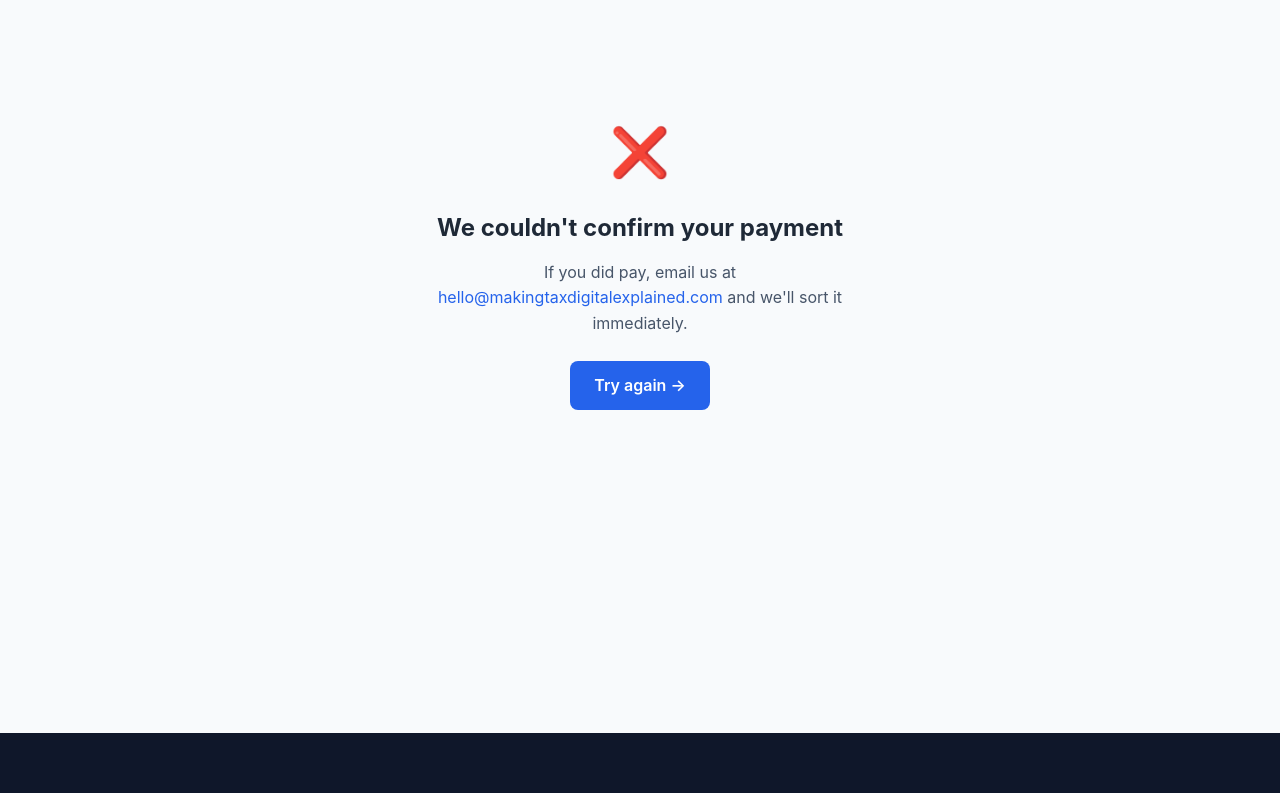
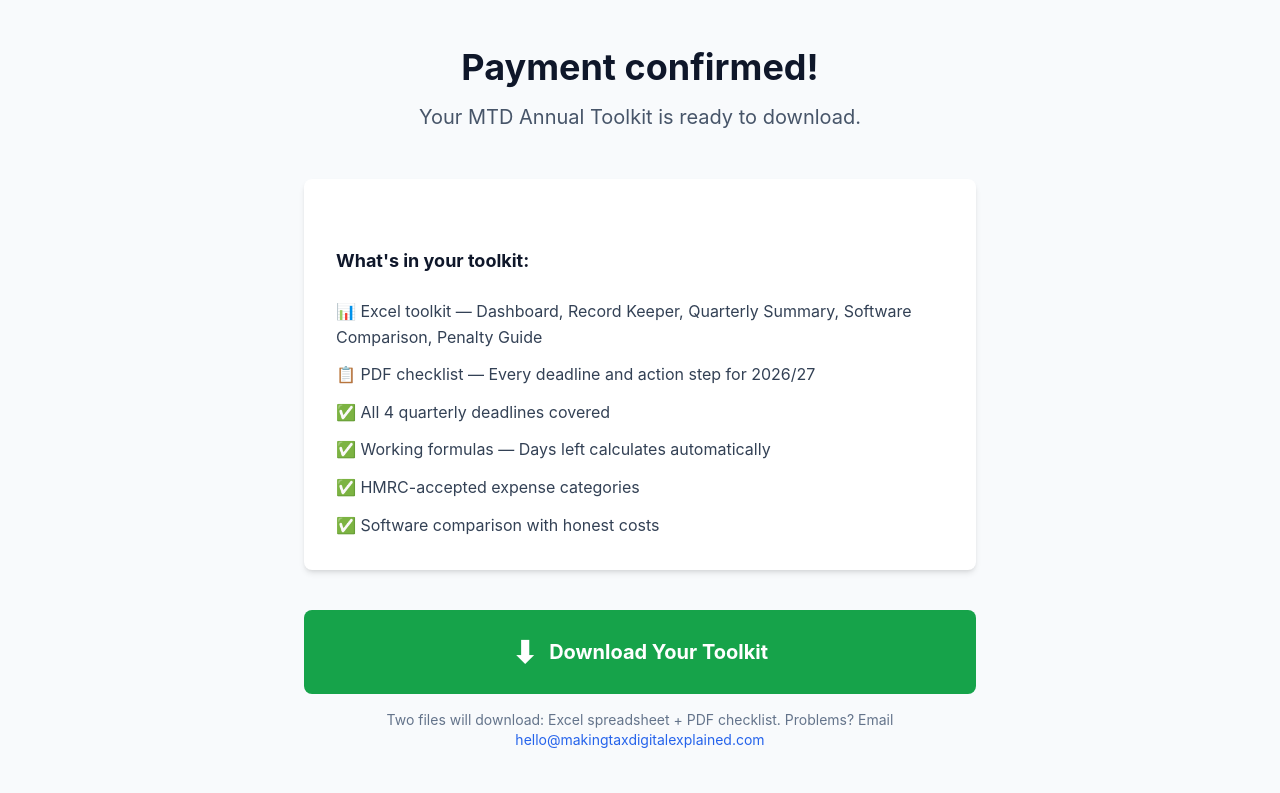
Before and after one commit to Tarrah4Tammwe/Making-Tax-Digital, a Next.js app: page /checkout-success in a window 1280 px wide. Shown: the part 267-1060 px from the top of the page. Built offline with nearby package versions, Linux system fonts and the light colour scheme.

Commit message:
Update: One button triggers both Excel + PDF downloads

```diff
--- a/app/checkout-success/page.js
+++ b/app/checkout-success/page.js
@@ -1,87 +1,37 @@
 'use client'
 
-import { useEffect, useState, Suspense } from 'react'
+import { useState, Suspense } from 'react'
 import { useSearchParams } from 'next/navigation'
 import Link from 'next/link'
 
 function SuccessContent() {
   const searchParams = useSearchParams()
   const sessionId = searchParams.get('session_id')
-  const [status, setStatus] = useState('loading') // loading | valid | invalid
+  const [status, setStatus] = useState('valid')
   const [downloading, setDownloading] = useState(false)
+  const [done, setDone] = useState(false)
 
-  useEffect(() => {
-    if (!sessionId) {
-      setStatus('invalid')
-      return
-    }
-
-    fetch(`/api/verify-payment?session_id=${sessionId}`)
-      .then(r => r.json())
-      .then(data => {
-        if (data.valid) {
-          localStorage.setItem('mtd_premium', 'true')
-          setStatus('valid')
-        } else {
-          setStatus('invalid')
-        }
-      })
-      .catch(() => setStatus('invalid'))
-  }, [sessionId])
+  const triggerDownload = (url, filename) => {
+    const a = document.createElement('a')
+    a.href = url
+    a.download = filename
+    document.body.appendChild(a)
+    a.click()
+    document.body.removeChild(a)
+  }
 
   const handleDownload = async () => {
     setDownloading(true)
     try {
-      const response = await fetch('/api/download-toolkit')
-      const blob = await response.blob()
-      const url = window.URL.createObjectURL(blob)
-      const a = document.createElement('a')
-      a.href = url
-      a.download = 'MTD-Annual-Toolkit-2026.zip'
-      document.body.appendChild(a)
-      a.click()
-      window.URL.revokeObjectURL(url)
-      document.body.removeChild(a)
+      triggerDownload('/api/download-excel', 'MTD-Annual-Toolkit-2026.xlsx')
+      await new Promise(r => setTimeout(r, 800))
+      triggerDownload('/api/download-pdf', 'MTD-Preparation-Checklist.pdf')
+      setDone(true)
     } catch (err) {
-      alert('Download failed. Please try again.')
-      console.error(err)
+      alert('Download failed. Please try again or contact hello@makingtaxdigitalexplained.com')
     } finally {
       setDownloading(false)
     }
-  }
-
-  if (status === 'loading') {
-    return (
-      <div className="min-h-screen flex items-center justify-center">
-        <div className="text-center">
-          <div className="text-5xl mb-4">⏳</div>
-          <p className="text-xl text-slate-600">Confirming your payment…</p>
-        </div>
-      </div>
-    )
-  }
-
-  if (status === 'invalid') {
-    return (
-      <div className="min-h-screen flex items-center justify-center px-4">
-        <div className="text-center max-w-md">
-          <div className="text-5xl mb-4">❌</div>
-          <h1 className="text-2xl font-bold mb-4">We couldn't confirm your payment</h1>
-          <p className="text-slate-600 mb-6">
-            If you did pay, email us at{' '}
-            <a href="mailto:hello@makingtaxdigitalexplained.com" className="text-blue-600">
-              hello@makingtaxdigitalexplained.com
-            </a>
-            {' '}and we'll sort it immediately.
-          </p>
-          <Link href="/premium-checklist">
-            <button className="bg-blue-600 text-white px-6 py-3 rounded-lg font-semibold">
-              Try again →
-            </button>
-          </Link>
-        </div>
-      </div>
-    )
   }
 
   return (
@@ -90,60 +40,45 @@ function SuccessContent() {
         <div className="text-center mb-12">
           <div className="text-6xl mb-6">🎉</div>
           <h1 className="text-4xl font-bold mb-4 text-slate-900">Payment confirmed!</h1>
-          <p className="text-xl text-slate-600">
-            Your MTD Annual Toolkit is ready to download.
-          </p>
+          <p className="text-xl text-slate-600">Your MTD Annual Toolkit is ready to download.</p>
         </div>
 
-        {/* What's Inside */}
         <div className="bg-white rounded-lg shadow-md p-8 mb-10">
           <h2 className="font-bold text-lg mb-6 text-slate-900">What's in your toolkit:</h2>
           <div className="space-y-3">
-            <div className="flex items-start gap-3">
-              <span className="text-2xl">✅</span>
-              <span className="text-slate-700">Month-by-month action plan (now through April 2026)</span>
-            </div>
-            <div className="flex items-start gap-3">
-              <span className="text-2xl">✅</span>
-              <span className="text-slate-700">Every quarterly deadline for 2026/27</span>
-            </div>
-            <div className="flex items-start gap-3">
-              <span className="text-2xl">✅</span>
-              <span className="text-slate-700">Software comparison with honest costs</span>
-            </div>
-            <div className="flex items-start gap-3">
-              <span className="text-2xl">✅</span>
-              <span className="text-slate-700">All HMRC-accepted expense categories</span>
-            </div>
-            <div className="flex items-start gap-3">
-              <span className="text-2xl">✅</span>
-              <span className="text-slate-700">Common mistakes to avoid</span>
-            </div>
-            <div className="flex items-start gap-3">
-              <span className="text-2xl">✅</span>
-              <span className="text-slate-700">Printable checklist format</span>
-            </div>
+            {[
+              '📊 Excel toolkit — Dashboard, Record Keeper, Quarterly Summary, Software Comparison, Penalty Guide',
+              '📋 PDF checklist — Every deadline and action step for 2026/27',
+              '✅ All 4 quarterly deadlines covered',
+              '✅ Working formulas — Days left calculates automatically',
+              '✅ HMRC-accepted expense categories',
+              '✅ Software comparison with honest costs',
+            ].map((item, i) => (
+              <div key={i} className="flex items-start gap-3">
+                <span className="text-slate-700">{item}</span>
+              </div>
+            ))}
           </div>
         </div>
 
-        {/* Download Button */}
         <button
           onClick={handleDownload}
           disabled={downloading}
-          className="w-full bg-green-600 text-white px-10 py-6 rounded-lg font-bold text-xl hover:bg-green-700 disabled:opacity-60 transition flex items-center justify-center gap-3 mb-8"
+          className="w-full bg-green-600 text-white px-10 py-6 rounded-lg font-bold text-xl hover:bg-green-700 disabled:opacity-60 transition flex items-center justify-center gap-3 mb-4"
         >
           <span className="text-3xl">⬇</span>
-          {downloading ? 'Preparing your download…' : 'Download Your Toolkit (ZIP)'}
+          {downloading ? 'Preparing your files…' : done ? '✅ Files downloaded!' : 'Download Your Toolkit'}
         </button>
 
-        {/* Footer Info */}
-        <p className="text-sm text-slate-600 text-center">
-          Your toolkit includes both Excel spreadsheet and PDF checklist.
-          Access is saved in this browser. If you clear your browser data,{' '}
-          <a href="mailto:hello@makingtaxdigitalexplained.com" className="text-blue-600">
-            contact us
-          </a>
-          {' '}to restore it.
+        {done && (
+          <p className="text-center text-green-700 font-semibold mb-6">
+            Two files have been sent to your downloads folder: the Excel toolkit and the PDF checklist.
+          </p>
+        )}
+
+        <p className="text-sm text-slate-500 text-center">
+          Two files will download: Excel spreadsheet + PDF checklist.
+          Problems? Email <a href="mailto:hello@makingtaxdigitalexplained.com" className="text-blue-600">hello@makingtaxdigitalexplained.com</a>
         </p>
       </div>
     </div>
@@ -152,11 +87,7 @@ function SuccessContent() {
 
 export default function CheckoutSuccess() {
   return (
-    <Suspense fallback={
-      <div className="min-h-screen flex items-center justify-center">
-        <p className="text-xl text-slate-600">Loading…</p>
-      </div>
-    }>
+    <Suspense fallback={<div className="min-h-screen flex items-center justify-center"><p className="text-xl text-slate-600">Loading…</p></div>}>
       <SuccessContent />
     </Suspense>
   )
```
